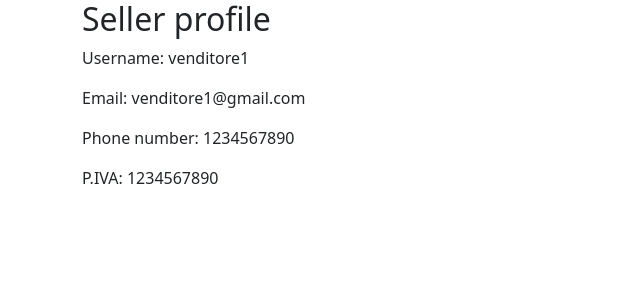
After one commit to simoare732/UniBay, a Django app: page /users/profile/seller/2 in a window 1280 px wide. The commit adds this page. Shown: the top 300 px of the page, without its empty margins (0-640 px from the left). Run offline with Django 5.2, Linux system fonts and the light colour scheme; data comes from the database, SQL or seed files in the repository; both versions use the stored data as it was after the commit.

Commit message:
registration system finished (profile_x.html not modified)

```diff
--- a/ecommerce/templates/base_pages.html
+++ b/ecommerce/templates/base_pages.html
@@ -47,7 +47,11 @@
                 <!-- Buttons Accedi and Registrati on the right -->
                 {% if user.is_authenticated and login_ok %}
                     <div class="d-flex">
-                        <a class="btn custom-button me-2" href="">Profilo</a>
+                        {% if user.is_seller %}
+                            <a class="btn custom-button me-2" href="{% url 'users:profile_seller' user.seller.pk%}">Profilo</a>
+                        {% else %}
+                            <a class="btn custom-button me-2" href="{% url 'users:profile_user' user.registered_user.pk%}">Profilo</a>
+                        {% endif %}
                         <form action="{% url 'users:logout' %}" method="post" style="display: inline;">
                             {% csrf_token %}
                             <button type="submit" class="btn custom-button-reg">Logout</button>
--- a/ecommerce/users/models.py
+++ b/ecommerce/users/models.py
@@ -20,4 +20,4 @@ class Seller(models.Model):
     PIVA = models.CharField(max_length=15)
 
     def __str__(self):
-        return self.user
+        return self.user.username
--- /dev/null
+++ b/ecommerce/users/templates/users/profile_seller.html
@@ -0,0 +1,17 @@
+{% extends 'base.html' %}
+
+{% block title %} Seller profile {% endblock %}
+
+{% block content %}
+    <div class="container">
+        <div class="row">
+            <div class="col-md-6">
+                <h2>Seller profile</h2>
+                <p>Username: {{ object.user.username }}</p>
+                <p>Email: {{ object.email }}</p>
+                <p>Phone number: {{ object.phone }}</p>
+                <p>P.IVA: {{ object.PIVA }}</p>
+            </div>
+        </div>
+    </div>
+{% endblock %}
--- a/ecommerce/users/templates/users/user_signup.html
+++ b/ecommerce/users/templates/users/user_signup.html
@@ -10,7 +10,7 @@
 
 {% block content %}
     <div class="login-wrapper">
-        Hai già un account? <a href="">Accedi</a>
+        Hai già un account? <a href="{% url 'users:login' %}">Accedi</a>
     </div>
     <div class="d-flex justify-content-center align-items-center py-2">
         <!-- Logo Section -->
--- a/ecommerce/users/urls.py
+++ b/ecommerce/users/urls.py
@@ -10,4 +10,6 @@ urlpatterns = [
     path('sellersignup/', views.Seller_Signup_View.as_view(), name='seller_signup'),
     path('login/', auth_views.LoginView.as_view(), name='login'),
     path('logout/', auth_views.LogoutView.as_view(), name='logout'),
+    path('profile/user/<pk>', views.detail_profile_user.as_view(), name='profile_user'),
+    path('profile/seller/<pk>', views.detail_profile_seller.as_view(), name='profile_seller'),
 ]
--- a/ecommerce/users/views.py
+++ b/ecommerce/users/views.py
@@ -1,7 +1,8 @@
 from django.shortcuts import render, redirect
-from django.views.generic import CreateView
+from django.urls import reverse
+from django.views.generic import CreateView, DetailView
 from django.contrib.auth import login
-from .models import User
+from .models import *
 from .forms import User_Signup_Form, Seller_Signup_Form
 
 
@@ -22,7 +23,8 @@ class User_Signup_View(CreateView):
     def form_valid(self , form):
         user = form.save()
         login(self.request, user)
-        return redirect('pages:home_page')
+        # The reverse is useful to generate the URL of login page
+        return redirect(reverse('users:login'))
 
 
 class Seller_Signup_View(CreateView):
@@ -38,4 +40,14 @@ class Seller_Signup_View(CreateView):
     def form_valid(self , form):
         user = form.save()
         login(self.request, user)
-        return redirect('pages:home_page')
+        return redirect(reverse('users:login'))
+
+
+# to show information of a user/seller
+class detail_profile_user(DetailView):
+    model = Registered_User
+    template_name = 'users/profile_user.html'
+
+class detail_profile_seller(DetailView):
+    model = Seller
+    template_name = 'users/profile_seller.html'
```
Also changed, not shown: ecommerce/users/forms.py (+26 -20 lines), ecommerce/users/templates/users/profile_user.html (added, +16 -0 lines), ecommerce/db.sqlite3.
